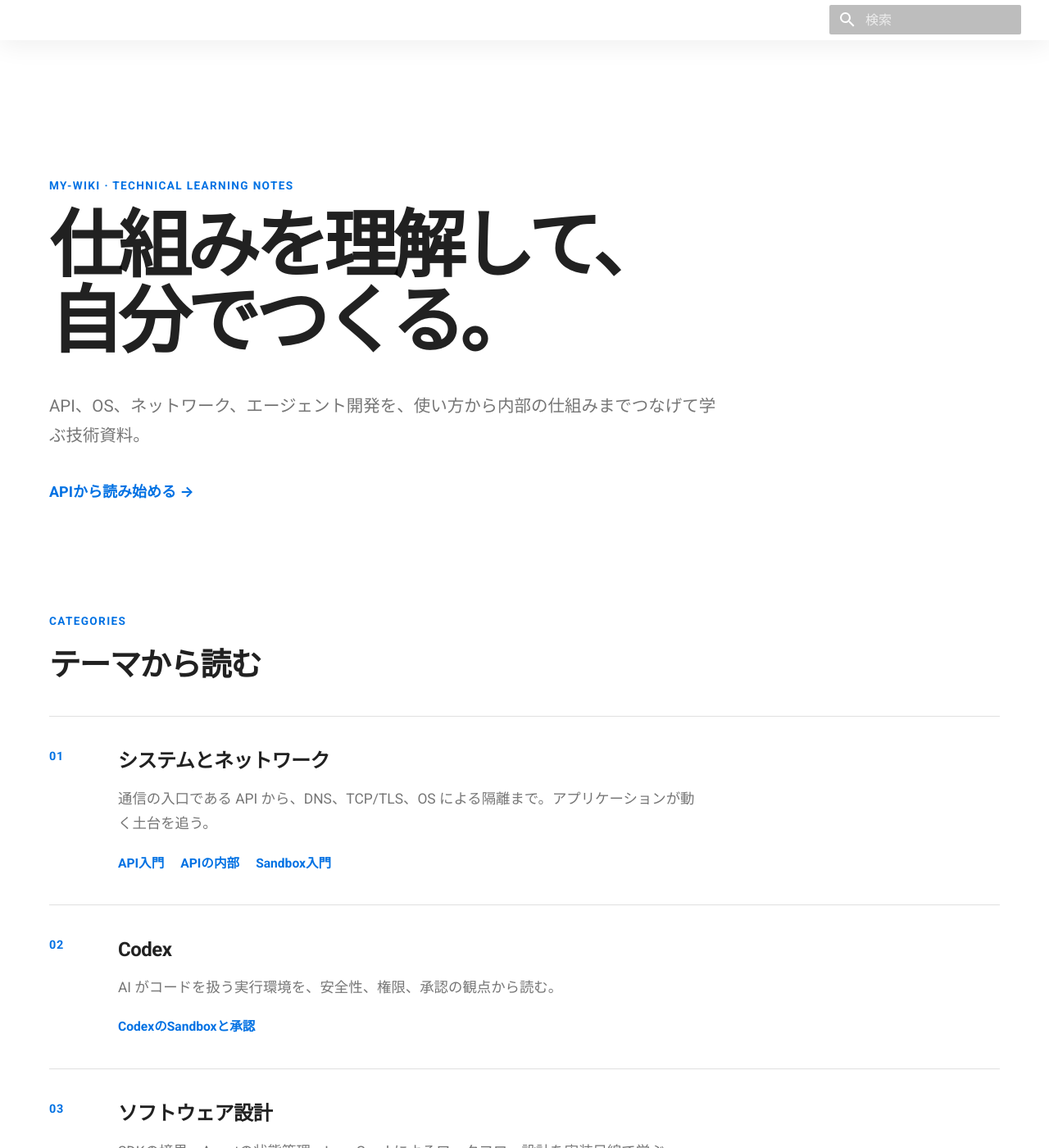
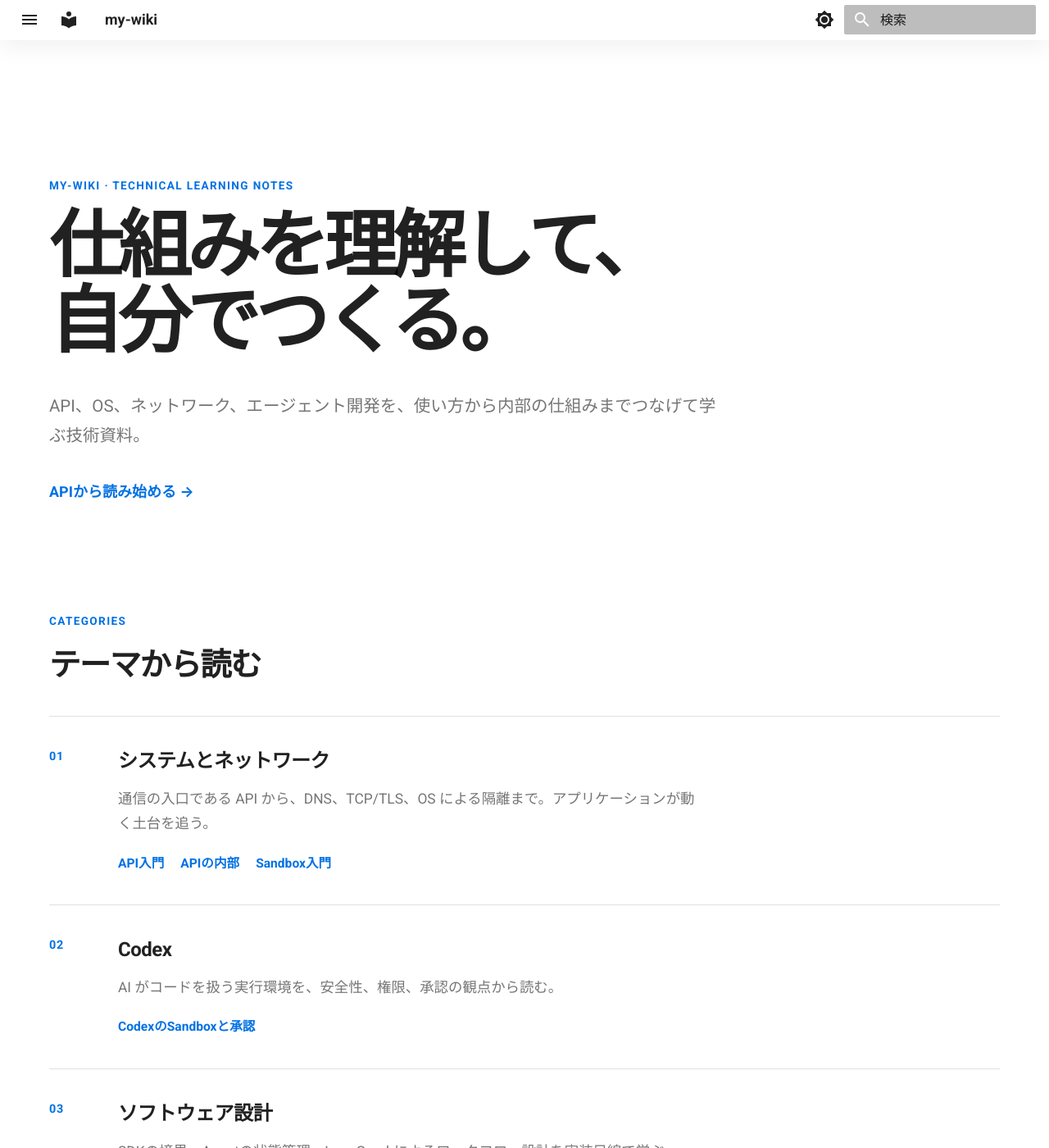
Before and after one commit to nyufufu777/my-wiki, an MkDocs documentation site: the page built from docs/index.md, in a window 1280 px wide and 1400 px high. Shown: the whole window at 82% size. Built offline with MkDocs 1.6.1 and Material for MkDocs 9.7.7, drawn with Linux system fonts in a browser that asks for light colours.

Commit message:
Fix desktop header and document layout

```diff
--- a/docs/stylesheets/extra.css
+++ b/docs/stylesheets/extra.css
@@ -8,7 +8,15 @@
   background: var(--wiki-surface);
   backdrop-filter: blur(18px) saturate(160%);
   border-bottom: 1px solid color-mix(in srgb, var(--md-default-bg-color) 65%, transparent);
+  color: var(--md-default-fg-color);
   box-shadow: 0 0.35rem 1.5rem color-mix(in srgb, var(--md-default-fg-color) 7%, transparent);
+}
+
+.md-header .md-header__button,
+.md-header .md-header__topic,
+.md-header .md-search__input,
+.md-header .md-search__input::placeholder {
+  color: var(--md-default-fg-color);
 }
 
 .md-typeset {
@@ -214,15 +222,29 @@
 }
 
 @media screen and (min-width: 76.25em) {
+  .md-header__inner.md-grid {
+    margin: 0;
+    max-width: none;
+    padding-left: 0.8rem;
+    padding-right: 0.8rem;
+    width: 100%;
+  }
+
   .md-header__button[for="__drawer"] {
     display: flex;
+    margin-left: 0;
+    order: -1;
   }
 
   .md-main__inner {
-    display: block;
+    grid-template-columns: minmax(0, 1fr);
   }
 
   .md-sidebar--primary {
+    display: none !important;
+  }
+
+  .md-sidebar--secondary {
     display: none !important;
   }
 
```
